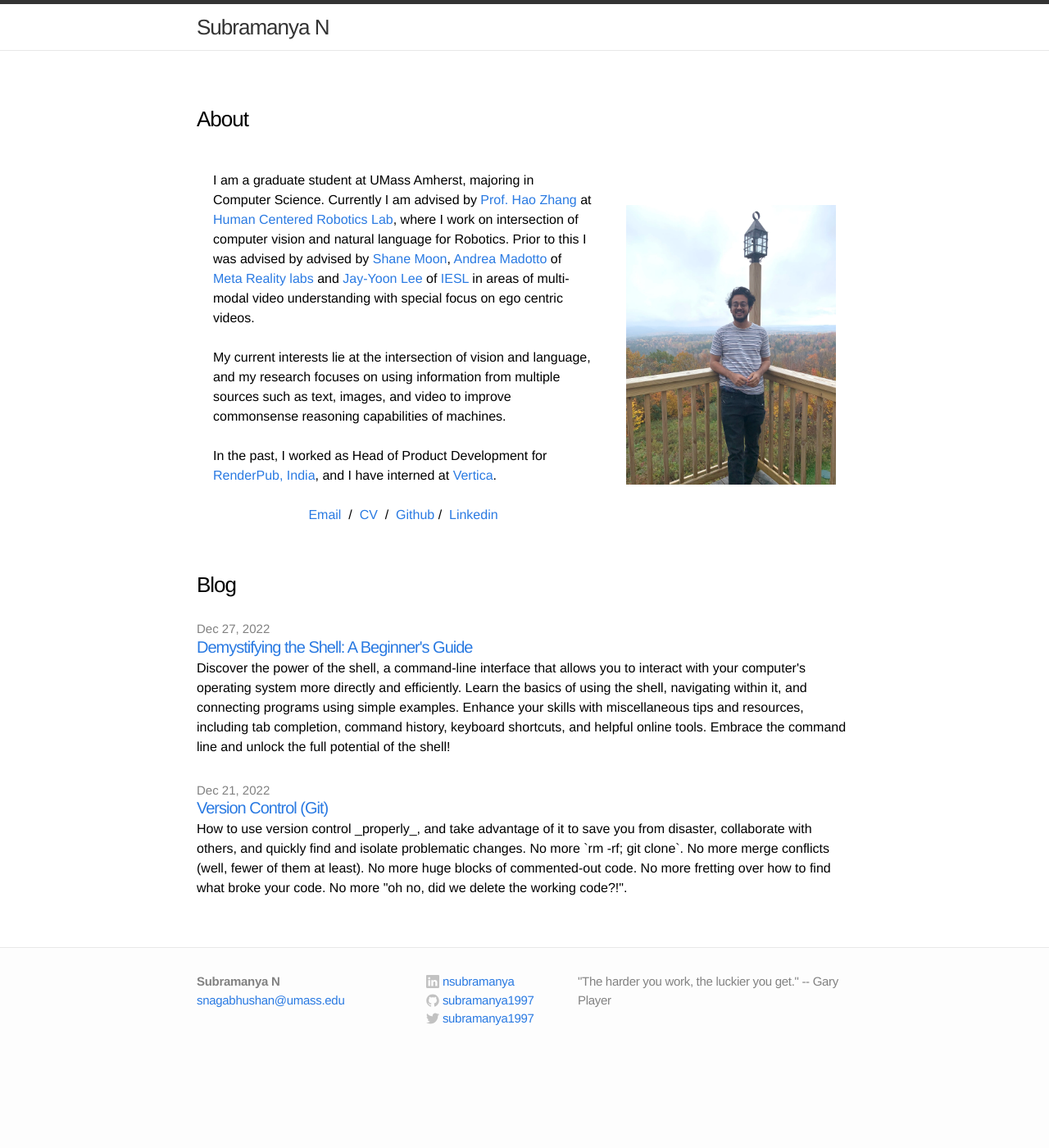
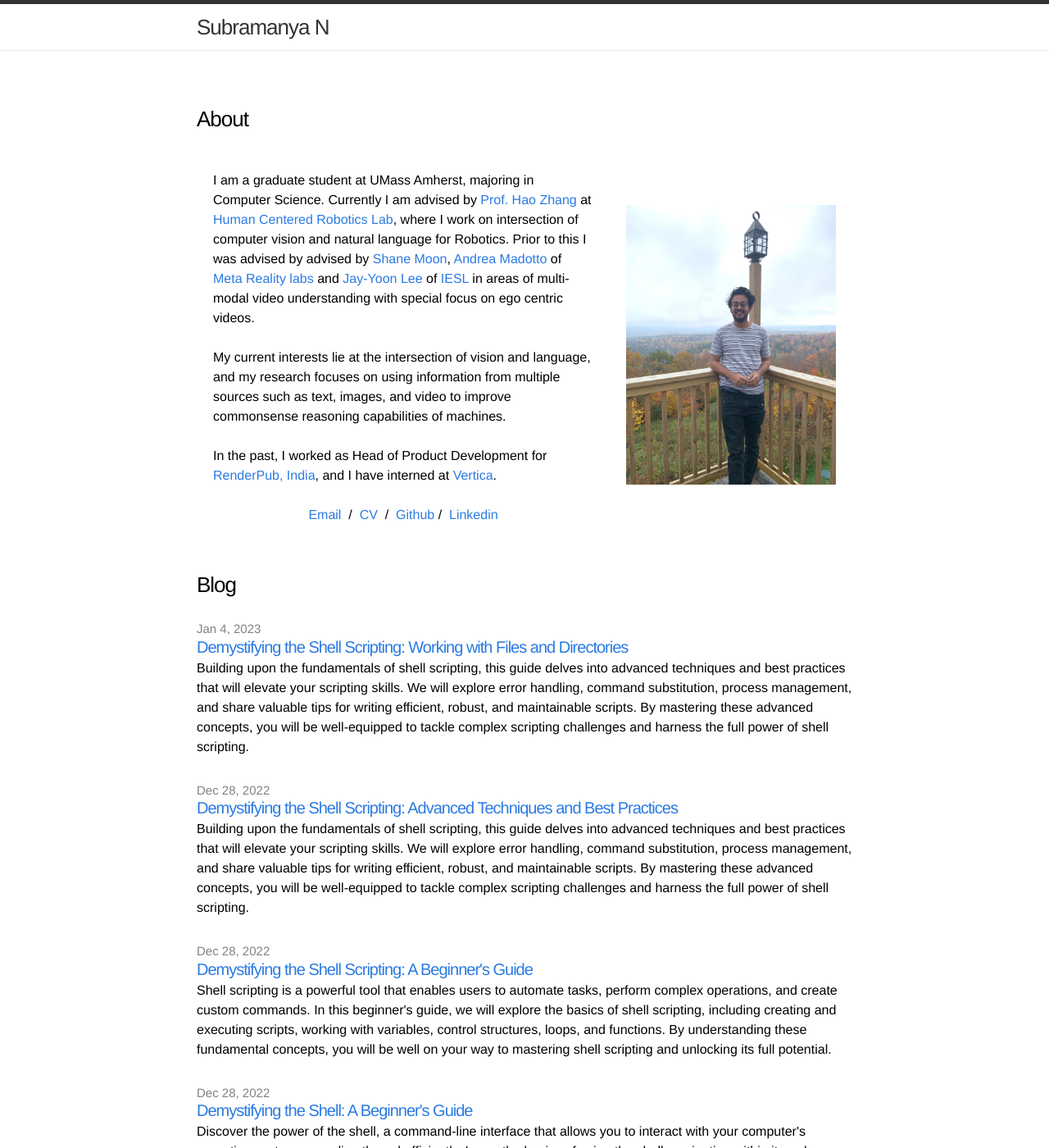
Before and after one commit to subramanya1997/subramanya.github.io, a Jekyll site: the page built from index.html, in a window 1280 px wide and 1400 px high. Shown: the whole window at 82% size. Built offline with Jekyll 4.4.1, drawn with Linux system fonts in a browser that asks for light colours.

Commit message:
series about shell

````diff
--- a/_posts/2022-12-28-demystifying-the-shell-a-beginners-guide.md
+++ b/_posts/2022-12-28-demystifying-the-shell-a-beginners-guide.md
@@ -2,88 +2,81 @@
 layout: post
 title: "Demystifying the Shell: A Beginner's Guide"
 excerpt: Discover the power of the shell, a command-line interface that allows you to interact with your computer's operating system more directly and efficiently. Learn the basics of using the shell, navigating within it, and connecting programs using simple examples. Enhance your skills with miscellaneous tips and resources, including tab completion, command history, keyboard shortcuts, and helpful online tools. Embrace the command line and unlock the full potential of the shell!
-date: 2022-12-27
+date: 2022-12-28
 ready: true
 ---
 
 # Demystifying the Shell: A Beginner's Guide
 
-The shell is an essential tool for any developer, system administrator, or even a casual computer user. It allows you to interact with your computer in a more direct and powerful way than using a graphical user interface (GUI). In this blog post, we will explore what the shell is, how to use it, navigate within it, and connect programs using simple examples.
+The shell is an essential tool for any developer, system administrator, or even a casual computer user. It allows you to interact with your computer's operating system using text-based commands, giving you more control and flexibility than graphical user interfaces (GUIs). In this blog post, we will explore the basics of using the shell, navigating within it, connecting programs, and some miscellaneous tips and tricks. We will also provide some resources for further learning.
 
 ## What is the Shell?
 
-The shell is a command-line interface (CLI) that allows you to interact with your computer's operating system by typing text commands. It is a program that takes your commands, interprets them, and then sends them to the operating system to execute. The shell is also sometimes referred to as the terminal or console.
-
-There are various types of shells available, such as Bash (Bourne Again SHell), Zsh (Z Shell), and Fish (Friendly Interactive SHell). Bash is the most common and widely used shell, especially on Linux and macOS systems.
+The shell is a command-line interface (CLI) that allows you to interact with your computer's operating system by typing commands. It is a program that takes your commands, interprets them, and then sends them to the operating system to be executed. There are various types of shells available, such as Bash (Bourne Again SHell), Zsh (Z Shell), and Fish (Friendly Interactive SHell), each with its own unique features and capabilities.
 
 ## Using the Shell
 
-To start using the shell, you need to open a terminal emulator. On Linux, you can usually find it in the Applications menu under "Terminal" or "Konsole." On macOS, you can find it in the Applications folder under "Utilities" and then "Terminal." On Windows, you can use the built-in Command Prompt or PowerShell, or you can install a third-party terminal emulator like Git Bash or Windows Subsystem for Linux (WSL) for a more Unix-like experience.
+To start using the shell, you need to open a terminal emulator. On Linux and macOS, you can usually find the terminal application in your Applications or Utilities folder. On Windows, you can use the Command Prompt, PowerShell, or install a third-party terminal emulator like Git Bash or Windows Subsystem for Linux (WSL).
 
-Once you have opened the terminal, you will see a prompt, which is usually a combination of your username, the hostname of your computer, and the current directory. This is where you can start typing commands.
+Once you have opened the terminal, you can start typing commands. For example, to list the files and directories in your current directory, you can type the following command:
+
+```bash
+ls
+```
+
+This command will display the contents of your current directory. You can also use flags (options) to modify the behavior of a command. For example, to display the contents of a directory in a more detailed format, you can use the `-l` flag:
+
+```bash
+ls -l
+```
 
 ## Navigating in the Shell
 
-Navigating the file system in the shell is done using a few basic commands:
-
-- `pwd`: This command stands for "print working directory" and shows you the current directory you are in.
-- `ls`: This command lists the contents of the current directory.
-- `cd`: This command stands for "change directory" and is used to navigate to a different directory. For example, `cd Documents` will take you to the Documents directory.
-
-Here's a simple example of navigating the file system using the shell:
+Navigating within the shell is quite simple. You can use the `cd` (change directory) command to move between directories. For example, to move to the `/home/user/Documents` directory, you can type:
 
 ```bash
-$ pwd
-/home/username
-$ ls
-Documents  Downloads  Pictures  Videos
-$ cd Documents
-$ pwd
-/home/username/Documents
+cd /home/user/Documents
+```
+
+To move up one directory level, you can use the `..` notation:
+
+```bash
+cd ..
+```
+
+You can also use the `pwd` (print working directory) command to display the current directory you are in:
+
+```bash
+pwd
 ```
 
 ## Connecting Programs
 
-One of the powerful features of the shell is the ability to connect programs using pipes (`|`) and redirection (`>`, `<`). This allows you to chain multiple commands together, using the output of one command as the input for another.
-
-Here's a simple example of connecting programs using pipes:
+In the shell, you can connect multiple programs together using pipes (`|`). This allows you to pass the output of one program as input to another program. For example, you can use the `grep` command to search for a specific word in a file, and then use the `wc` (word count) command to count the number of lines containing that word:
 
 ```bash
-$ echo "Hello, World!" | wc -w
-2
+grep 'search_word' file.txt | wc -l
 ```
 
-In this example, we use the `echo` command to output the text "Hello, World!" and then pipe (`|`) that output to the `wc` command with the `-w` option, which counts the number of words in the input. The result is "2," as there are two words in the text "Hello, World!"
-
-Another example of connecting programs using redirection:
-
-```bash
-$ echo "Hello, World!" > hello.txt
-$ cat hello.txt
-Hello, World!
-```
-
-In this example, we use the `echo` command to output the text "Hello, World!" and then redirect (`>`) that output to a file called "hello.txt." We then use the `cat` command to display the contents of the "hello.txt" file.
-
-## Conclusion
-
-The shell is a powerful tool that allows you to interact with your computer in a more direct and efficient way than using a graphical user interface. By learning how to navigate the file system and connect programs using pipes and redirection, you can unlock the full potential of the shell and become a more proficient computer user. So, don't be afraid of the command line – embrace it and start exploring the world of the shell!
+This command will first search for the word 'search_word' in the file 'file.txt' and then count the number of lines containing that word.
 
 ## Miscellaneous
 
-As you continue to explore and learn more about the shell, here are some miscellaneous tips and resources that can help you along the way:
+Here are some miscellaneous tips and tricks for using the shell:
 
-### Tips
-
-- **Tab completion**: When typing a command or file path, you can press the `Tab` key to auto-complete the text. This can save you time and help avoid typos.
-- **Command history**: You can use the `Up` and `Down` arrow keys to navigate through your command history. This allows you to quickly re-run or modify previous commands.
-- **Keyboard shortcuts**: There are several keyboard shortcuts that can help you work more efficiently in the shell. For example, `Ctrl+C` can be used to cancel a running command, and `Ctrl+L` can be used to clear the terminal screen.
+- Use the `history` command to view your command history.
+- Use the `clear` command to clear the terminal screen.
+- Use the `man` command followed by a command name to view the manual page for that command (e.g., `man ls`).
+- Use the `TAB` key to auto-complete file and directory names.
+- Use the `CTRL + C` keyboard shortcut to cancel a running command.
 
 ## Resources
+
+To further improve your shell skills, here are some resources:
 
 - **[LinuxCommand.org](https://linuxcommand.org/)**: This website provides a wealth of information on using the shell, including tutorials, examples, and reference material.
 - **[ExplainShell](https://explainshell.com/)**: This is an online tool that allows you to enter a shell command and receive a detailed explanation of what each part of the command does.
 - **[Bash Cheat Sheet](https://devhints.io/bash)**: This is a handy reference guide that provides a quick overview of common Bash commands and syntax.
 - **[ShellCheck](https://www.shellcheck.net/)**: This is an online tool that can help you find and fix issues in your shell scripts. It provides suggestions and explanations for common mistakes and best practices.
 
-By utilizing these tips and resources, you can continue to expand your knowledge of the shell and become more proficient in using this powerful tool. Happy shell scripting!
+In conclusion, mastering the shell is an essential skill for any computer user. It allows you to interact with your computer's operating system more efficiently and effectively than using graphical user interfaces. By understanding the basics of using the shell, navigating within it, connecting programs, and learning some miscellaneous tips and tricks, you will be well on your way to becoming a shell expert.
--- /dev/null
+++ b/_posts/2023-01-04-demystifying-the-shell-scripting-advanced-techniques-and-best-practices copy.md
@@ -0,0 +1,107 @@
+---
+layout: post
+title: "Demystifying the Shell Scripting: Working with Files and Directories"
+excerpt: Building upon the fundamentals of shell scripting, this guide delves into advanced techniques and best practices that will elevate your scripting skills. We will explore error handling, command substitution, process management, and share valuable tips for writing efficient, robust, and maintainable scripts. By mastering these advanced concepts, you will be well-equipped to tackle complex scripting challenges and harness the full power of shell scripting.
+date: 2023-01-04
+ready: true
+---
+
+# Demystifying the Shell Scripting: Working with Files and Directories
+
+In my previous blog posts, we covered the basics of using the shell, introduced shell scripting for beginners, and explored advanced techniques and best practices. In this blog post, we will focus on working with files and directories in shell scripts. We will discuss common tasks such as creating, copying, moving, and deleting files and directories, as well as reading and writing to files. We will also provide some resources for further learning.
+
+## 1. Creating Files and Directories
+
+To create a new file in a shell script, you can use the `touch` command:
+
+```bash
+touch new_file.txt
+```
+
+To create a new directory, you can use the `mkdir` command:
+
+```bash
+mkdir new_directory
+```
+
+## 2. Copying and Moving Files and Directories
+
+To copy a file, you can use the `cp` command:
+
+```bash
+cp source_file.txt destination_file.txt
+```
+
+To copy a directory, you can use the `-r` (recursive) option:
+
+```bash
+cp -r source_directory destination_directory
+```
+
+To move a file or directory, you can use the `mv` command:
+
+```bash
+mv source_file.txt destination_file.txt
+```
+
+## 3. Deleting Files and Directories
+
+To delete a file, you can use the `rm` command:
+
+```bash
+rm file_to_delete.txt
+```
+
+To delete a directory, you can use the `-r` (recursive) option:
+
+```bash
+rm -r directory_to_delete
+```
+
+## 4. Reading and Writing to Files
+
+To read the contents of a file, you can use the `cat` command:
+
+```bash
+cat file_to_read.txt
+```
+
+To write to a file, you can use the `>` operator to overwrite the file or the `>>` operator to append to the file:
+
+```bash
+echo "This is a new line" > file_to_write.txt
+echo "This is another new line" >> file_to_write.txt
+```
+
+To read a file line by line, you can use a `while` loop with the `read` command:
+
+```bash
+#!/bin/bash
+
+while IFS= read -r line; do
+  echo "Line: $line"
+done < file_to_read.txt
+```
+
+## 5. Searching for Files and Directories
+
+To search for files and directories, you can use the `find` command:
+
+```bash
+find /path/to/search -name "file_pattern"
+```
+
+For example, to find all `.txt` files in the `/home/user` directory, you can use:
+
+```bash
+find /home/user -name "*.txt"
+```
+
+## 6. Resources
+
+To further improve your skills in working with files and directories in shell scripts, here are some resources:
+
+- [File Management Commands in Linux](https://www.tecmint.com/linux-file-management-commands/): A comprehensive guide to file management commands in Linux.
+- [Linux Find Command Examples](https://www.howtogeek.com/112674/how-to-find-files-and-folders-in-linux-using-the-command-line/): A collection of examples for using the `find` command in Linux.
+
+In conclusion, working with files and directories is an essential aspect of shell scripting. By mastering common tasks such as creating, copying, moving, and deleting files and directories, as well as reading and writing to files, you will be well-equipped to handle a wide range of shell scripting tasks.
--- /dev/null
+++ b/_posts/2023-12-28-demystifying-the-shell-scripting-a-beginners-guide.md
@@ -0,0 +1,107 @@
+---
+layout: post
+title: "Demystifying the Shell Scripting: A Beginner's Guide"
+excerpt: Shell scripting is a powerful tool that enables users to automate tasks, perform complex operations, and create custom commands. In this beginner's guide, we will explore the basics of shell scripting, including creating and executing scripts, working with variables, control structures, loops, and functions. By understanding these fundamental concepts, you will be well on your way to mastering shell scripting and unlocking its full potential.
+date: 2022-12-28
+ready: true
+---
+
+# Demystifying the Shell Scripting: A Beginner's Guide
+
+In my previous blog post, we introduced the basics of using the shell, navigating within it, connecting programs, and some miscellaneous tips and tricks. Now that you have a good understanding of the shell, it's time to take your skills to the next level by learning shell scripting. Shell scripting allows you to automate tasks, perform complex operations, and create custom commands. In this blog post, we will explore the basics of shell scripting, including variables, control structures, loops, and functions. We will also provide some resources for further learning.
+
+## What is Shell Scripting?
+
+Shell scripting is the process of writing a series of commands in a text file (called a script) that can be executed by the shell. These scripts can be used to automate repetitive tasks, perform complex operations, and create custom commands. Shell scripts are typically written in the same language as the shell itself (e.g., Bash, Zsh, or Fish).
+
+## Creating a Shell Script
+
+To create a shell script, simply create a new text file with the extension `.sh` (e.g., `myscript.sh`). The first line of the script should be a "shebang" (`#!`) followed by the path to the shell interpreter (e.g., `#!/bin/bash` for Bash scripts). This line tells the operating system which interpreter to use when executing the script.
+
+Here's an example of a simple shell script that prints "Hello, World!" to the console:
+
+```bash
+#!/bin/bash
+
+echo "Hello, World!"
+```
+
+To execute the script, you need to make it executable by changing its permissions using the `chmod` command:
+
+```bash
+chmod +x myscript.sh
+```
+
+Now you can run the script by typing `./myscript.sh` in the terminal.
+
+## Variables
+
+Variables in shell scripts are used to store values that can be referenced and manipulated throughout the script. To create a variable, use the `=` operator without any spaces:
+
+```bash
+my_variable="Hello, World!"
+```
+
+To reference the value of a variable, use the `$` symbol:
+
+```bash
+echo $my_variable
+```
+
+## Control Structures
+
+Control structures, such as `if` statements and `case` statements, allow you to add conditional logic to your shell scripts. Here's an example of an `if` statement:
+
+```bash
+#!/bin/bash
+
+number=5
+
+if [ $number -gt 3 ]; then
+  echo "The number is greater than 3."
+else
+  echo "The number is not greater than 3."
+fi
+```
+
+In this example, the script checks if the value of the `number` variable is greater than 3 and prints a message accordingly.
+
+## Loops
+
+Loops allow you to execute a block of code multiple times. There are two main types of loops in shell scripting: `for` loops and `while` loops. Here's an example of a `for` loop:
+
+```bash
+#!/bin/bash
+
+for i in {1..5}; do
+  echo "Iteration $i"
+done
+```
+
+This script will print the message "Iteration X" five times, with X being the current iteration number.
+
+## Functions
+
+Functions are reusable blocks of code that can be called with a specific set of arguments. To create a function, use the `function` keyword followed by the function name and a pair of parentheses:
+
+```bash
+#!/bin/bash
+
+function greet() {
+  echo "Hello, $1!"
+}
+
+greet "World"
+```
+
+In this example, the `greet` function takes one argument (`$1`) and prints a greeting message using that argument.
+
+## Resources
+
+To further improve your shell scripting skills, here are some resources:
+
+- [Shell Scripting Tutorial](https://www.shellscript.sh/): A comprehensive tutorial covering all aspects of shell scripting.
+- [Bash Guide for Beginners](https://tldp.org/LDP/Bash-Beginners-Guide/html/index.html): A beginner-friendly guide to Bash scripting.
+- [Advanced Bash-Scripting Guide](https://tldp.org/LDP/abs/html/index.html): A more advanced guide for those looking to deepen their understanding of Bash scripting.
+
+In conclusion, shell scripting is a powerful tool that allows you to automate tasks, perform complex operations, and create custom commands. By understanding the basics of shell scripting, including variables, control structures, loops, and functions, you will be well on your way to becoming a shell scripting expert.
--- /dev/null
+++ b/_posts/2023-12-28-demystifying-the-shell-scripting-advanced-techniques-and-best-practices.md
@@ -0,0 +1,106 @@
+---
+layout: post
+title: "Demystifying the Shell Scripting: Advanced Techniques and Best Practices"
+excerpt: Building upon the fundamentals of shell scripting, this guide delves into advanced techniques and best practices that will elevate your scripting skills. We will explore error handling, command substitution, process management, and share valuable tips for writing efficient, robust, and maintainable scripts. By mastering these advanced concepts, you will be well-equipped to tackle complex scripting challenges and harness the full power of shell scripting.
+date: 2022-12-28
+ready: true
+---
+
+# Demystifying the Shell Scripting: Advanced Techniques and Best Practices
+
+In my previous blog posts, we covered the basics of using the shell and introduced shell scripting for beginners. Now that you have a solid foundation in shell scripting, it's time to explore some advanced techniques and best practices that will help you write more efficient, robust, and maintainable scripts. In this blog post, we will discuss error handling, command substitution, process management, and best practices for writing shell scripts. We will also provide some resources for further learning.
+
+## Error Handling
+
+Error handling is an essential aspect of writing robust shell scripts. By default, shell scripts continue to execute subsequent commands even if an error occurs. To change this behavior and make your script exit immediately if a command fails, you can use the `set -e` option:
+
+```bash
+#!/bin/bash
+set -e
+
+# Your script here
+```
+
+You can also use the `trap` command to define custom error handling behavior. For example, you can create a cleanup function that will be called if your script exits unexpectedly:
+
+```bash
+#!/bin/bash
+
+function cleanup() {
+  echo "Cleaning up before exiting..."
+  # Your cleanup code here
+}
+
+trap cleanup EXIT
+
+# Your script here
+```
+
+## Command Substitution
+
+Command substitution allows you to capture the output of a command and store it in a variable. This can be useful for processing the output of a command within your script. There are two ways to perform command substitution:
+
+1. Using backticks (\` \`):
+
+```bash
+output=`ls`
+```
+
+2. Using `$()`:
+
+```bash
+output=$(ls)
+```
+
+The `$()` syntax is preferred because it is more readable and can be easily nested.
+
+## Process Management
+
+Shell scripts often need to manage background processes, such as starting, stopping, or monitoring them. Here are some useful commands for process management:
+
+- `&`: Run a command in the background by appending an ampersand (`&`) to the command.
+
+```bash
+long_running_command &
+```
+
+- `wait`: Wait for a background process to complete before continuing with the script.
+
+```bash
+long_running_command &
+wait
+```
+
+- `kill`: Terminate a process by sending a signal to it.
+
+```bash
+kill -9 process_id
+```
+
+- `ps`: List running processes and their process IDs.
+
+```bash
+ps aux
+```
+
+## Best Practices
+
+Here are some best practices for writing shell scripts:
+
+- Use meaningful variable and function names.
+- Add comments to explain complex or non-obvious code.
+- Use indentation and whitespace to improve readability.
+- Keep your scripts modular by breaking them into smaller functions.
+- Use the `local` keyword to limit the scope of variables within functions.
+- Always quote your variables to prevent issues with spaces and special characters.
+- Use the `[[ ]]` syntax for conditional expressions, as it is more robust than `[ ]`.
+
+## Resources
+
+To further improve your shell scripting skills, here are some resources:
+
+- [Google Shell Style Guide](https://google.github.io/styleguide/shellguide.html): A comprehensive style guide for writing shell scripts, created by Google.
+- [ShellCheck](https://www.shellcheck.net/): A static analysis tool for shell scripts that can help you identify and fix potential issues in your code.
+- [Awesome Shell](https://github.com/alebcay/awesome-shell): A curated list of awesome command-line frameworks, toolkits, guides, and other resources for shell scripting.
+
+In conclusion, mastering advanced techniques and best practices in shell scripting will help you write more efficient, robust, and maintainable scripts. By understanding error handling, command substitution, process management, and following best practices, you will be well on your way to becoming a shell scripting expert.
````
